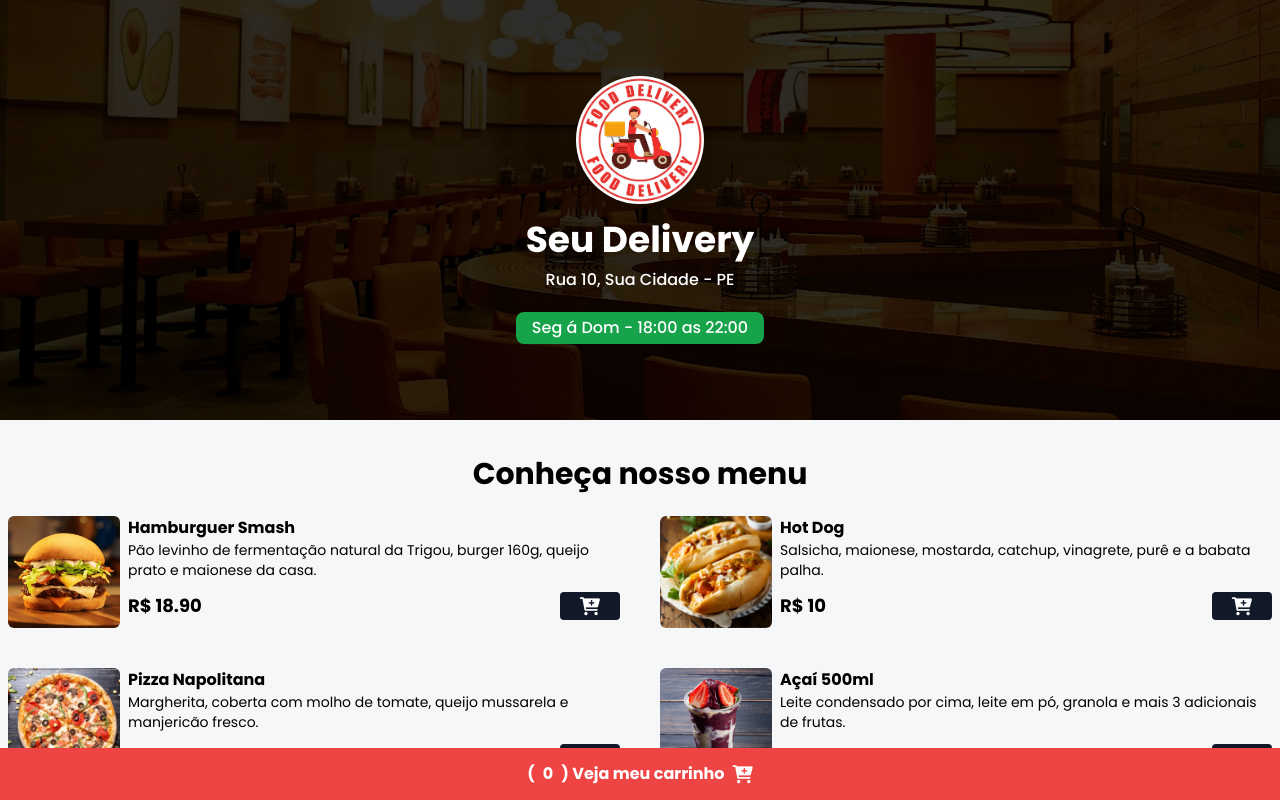
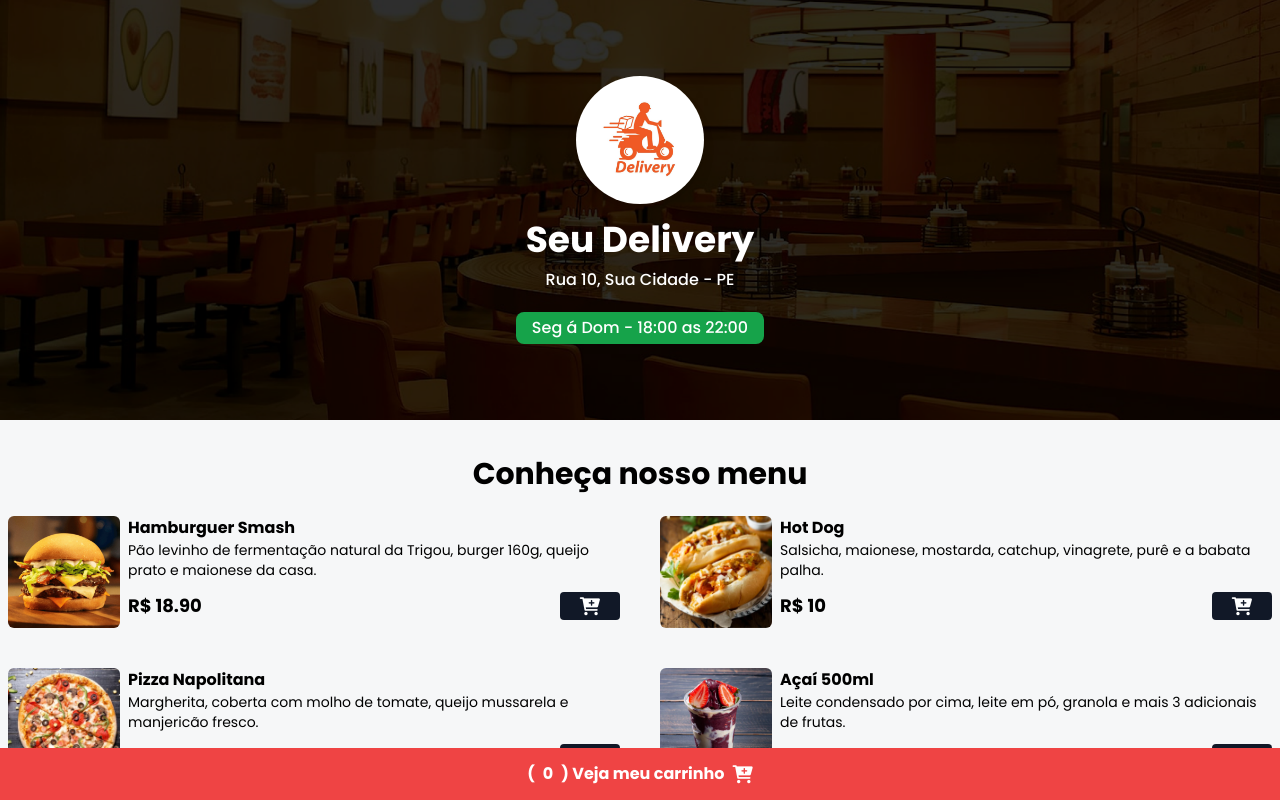
Before and after one commit to landing-pag/projeto-cardapio-main, a website: page index.html in a window 1280 px wide. Shown: the top 800 px of the page. Drawn offline with nearby package versions, Linux system fonts and the light colour scheme.

Commit message:
att logo

```diff
--- a/index.html
+++ b/index.html
@@ -32,7 +32,7 @@
   <header class="w-full h-[420px] bg-zinc-900 bg-home bg-cover bg-center" style="background-image: url('./assets/bg.png');" >
     <div class="w-full h-full flex flex-col justify-center items-center">
       <img
-        src="./assets/logo2.png"
+        src="./assets/1213.jpg"
         alt="Logo DevBurguer"
         class="w-32 h-32 rounded-full shadow-lg hover:scale-110 duration-200"
       />
```
Also changed, not shown: assets/1213.jpg (added).
